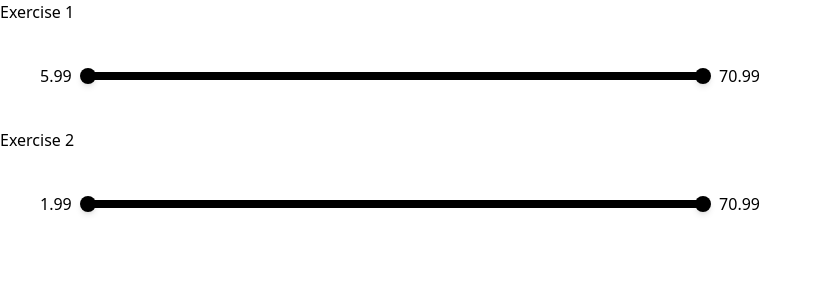
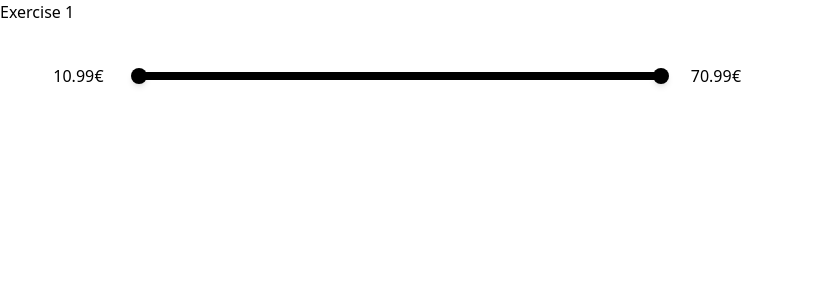
Before and after one commit to gmheinrich/mango, a Next.js app: page /exercise1 in a window 1280 px wide. Shown: the top 300 px of the page, without its empty margins (0-821 px from the left). Built offline with nearby package versions, Linux system fonts and the light colour scheme.

Commit message:
Range component updated

```diff
--- a/app/components/range.tsx
+++ b/app/components/range.tsx
@@ -1,42 +1,54 @@
 'use client';
 
-import React, { useState, useRef, useEffect } from 'react';
+import React, { useState, useRef, useEffect, ChangeEvent } from 'react';
 
-type Props = {
-  min?: number;
-  max?: number;
-  range?: number[];
-};
+interface RangeProps {
+  range: number[];
+}
 
-export const Range: React.FC<Props> = ({ min: initialMin, max: initialMax, range }) => {
-  const [minValue, setMinValue] = useState(initialMin || (range && range[0]) || 0);
-  const [maxValue, setMaxValue] = useState(initialMax || (range && range[range.length - 1]) || 100);
+interface MinMaxProps {
+  min: number;
+  max: number;
+}
+
+type Props = { rangeType: true } & RangeProps | { rangeType?: false } & MinMaxProps;
+
+export const Range: React.FC<Props> = ({ rangeType, ...props }) => {
+
+  const { range } = props as RangeProps;
+  const { min, max } = props as MinMaxProps;
+  const [initialMin, setInitialMin] = useState<number>(min || 0);
+  const [initialMax, setInitialMax] = useState<number>(max || 0);
+  const [minValue, setMinValue] = useState<number>(min || (range && range[0]) || 0);
+  const [maxValue, setMaxValue] = useState<number>(max || (range && range[range.length - 1]) || 100);
   const lineRef = useRef<HTMLDivElement>(null);
   const isRange = useRef<boolean>(Array.isArray(range) && range.length > 0 && range.every(item => typeof item === 'number'))
 
   useEffect(() => {
     if (lineRef.current) {
       if (initialMin !== undefined && initialMax !== undefined) {
-        setMinValue(initialMin);
-        setMaxValue(initialMax);
-      } else if (isRange.current) {
-        setMinValue(range[0]);
-        setMaxValue(range[range.length - 1]);
+        setInitialMin(initialMin);
+        setInitialMax(initialMax);
       }
     }
-  }, [initialMin, initialMax, range]);
+  }, [initialMin, initialMax]);
 
-  const calcPercentage = (e: MouseEvent) => {
+  const calcPercentage = (e: MouseEvent): number => {
     const { left, width } = lineRef.current.getBoundingClientRect()
     return (e.clientX - left) / width
   }
 
+  const calcNewValue = (e: MouseEvent): number => {
+    let newValueIndex = Math.round(calcPercentage(e) * (range.length - 1))
+    newValueIndex = Math.max(0, Math.min(newValueIndex, range.length - 1))
+    return range[newValueIndex]
+  }
+
   const handleMinDrag = (e: MouseEvent) => {
+    e.preventDefault()
     if (lineRef.current) {
       if (isRange.current) {
-        let newValueIndex = Math.round(calcPercentage(e) * (range.length - 1))
-        newValueIndex = Math.max(0, Math.min(newValueIndex, range.length - 1))
-        const newValue = range[newValueIndex]
+        const newValue = calcNewValue(e)
         if (newValue < maxValue) {
           setMinValue(newValue)
         }
@@ -48,11 +60,10 @@ export const Range: React.FC<Props> = ({ min: initialMin, max: initialMax, range
   };
 
   const handleMaxDrag = (e: MouseEvent) => {
+    e.preventDefault()
     if (lineRef.current) {
       if (isRange.current) {
-        let newValueIndex = Math.round(calcPercentage(e) * (range.length - 1));
-        newValueIndex = Math.max(0, Math.min(newValueIndex, range.length - 1));
-        const newValue = range[newValueIndex];
+        const newValue = calcNewValue(e)
         if (newValue > minValue) {
           setMaxValue(newValue);
         }
@@ -83,19 +94,46 @@ export const Range: React.FC<Props> = ({ min: initialMin, max: initialMax, range
   const MaxDragLeftPosition = isRange.current ? ((maxValue - range[0]) / (range[range.length - 1] - range[0])) * 100 : ((maxValue - initialMin) / (initialMax - initialMin)) * 100;
   const SelectedRangeWidth = isRange.current ? ((maxValue - minValue) / (range[range.length - 1] - range[0])) * 100 : ((maxValue - minValue) / (initialMax - initialMin)) * 100;
 
+  const handleOnChangeMinValue = (e: ChangeEvent<HTMLInputElement>) => {
+    const newValue = parseInt(e.target.value);
+    if (newValue >= 1 && newValue <= initialMax) {
+      setInitialMin(newValue);
+      setMinValue(newValue);
+    }
+  };
+
+  const handleOnChangeMaxValue = (e: ChangeEvent<HTMLInputElement>) => {
+    const newValue = parseInt(e.target.value);
+    if (newValue >= initialMin) {
+      setInitialMax(newValue);
+      setMaxValue(newValue);
+    }
+  };
+
   return (
     <div className="flex items-center justify-center w-full">
       <div className="flex items-center justify-between w-full">
-        <div className="mr-4">{minValue}</div>
-        <div ref={lineRef} className="relative w-full h-2 bg-gray-300 rounded-full">
+        <div className='relative w-[12%] mr-4'>
+          <input
+            id="minValue"
+            name="minValue"
+            type="number"
+            value={minValue}
+            onChange={handleOnChangeMinValue}
+            disabled={isRange.current}
+            className='peer w-full text-center focus:outline-2 focus:outline-black disabled:bg-inherit'
+          />
+          <span className='absolute w-4 right-3'>€</span>
+        </div>
+        <div ref={lineRef} className="relative w-[76%] h-2 bg-gray-300 rounded-full">
           <div
-            className="absolute -top-1/2 -ml-2 w-4 h-4 bg-black rounded-full shadow-md flex items-center justify-center cursor-grab"
-            style={{ left: `${MinDragLeftPosition}%` }}
+            className="absolute top-1/2 w-4 h-4 active:w-5 active:h-5 bg-black rounded-full shadow-md flex items-center justify-center cursor-grab"
+            style={{ left: `${MinDragLeftPosition}%`, transform: 'translate(-50%, -50%)' }}
             onMouseDown={handleMouseDownMin}
           ></div>
           <div
-            className="absolute -top-1/2 -ml-2 w-4 h-4 bg-black rounded-full shadow-md flex items-center justify-center cursor-grab"
-            style={{ left: `${MaxDragLeftPosition}%` }}
+            className="absolute top-1/2 w-4 h-4 active:w-5 active:h-5 bg-black rounded-full shadow-md flex items-center justify-center cursor-grab"
+            style={{ left: `${MaxDragLeftPosition}%`, transform: 'translate(-50%, -50%)' }}
             onMouseDown={handleMouseDownMax}
           ></div>
           <div
@@ -106,7 +144,18 @@ export const Range: React.FC<Props> = ({ min: initialMin, max: initialMax, range
             }}
           ></div>
         </div>
-        <div className='ml-4'>{maxValue}</div>
+        <div className='relative w-[12%] ml-4'>
+          <input
+            id="maxValue"
+            name="maxValue"
+            type="number"
+            value={maxValue}
+            onChange={handleOnChangeMaxValue}
+            disabled={isRange.current}
+            className="peer w-full text-center focus:outline-2 focus:outline-black disabled:bg-inherit"
+          />
+          <span className='absolute w-4 right-3'>€</span>
+        </div>
       </div>
     </div>
   );
--- a/app/exercise1/page.tsx
+++ b/app/exercise1/page.tsx
@@ -1,18 +1,11 @@
 import { Range } from "../components/range"
 
 export default function Page() {
-
-
   return (
     <>
       <h1>Exercise 1</h1>
       <div className="flex w-[800px] justify-center items-center p-10">
-              <Range min={5.99} max={70.99} />
-            </div>
-
-            <h1>Exercise 2</h1>
-            <div className="flex w-[800px] justify-center items-center p-10">
-              <Range range={[1.99, 5.99, 10.99, 30.99, 50.99, 70.99]} />
+        <Range min={10.99} max={70.99} />
       </div>
     </>
     )
--- a/app/exercise2/page.tsx
+++ b/app/exercise2/page.tsx
@@ -1,18 +1,11 @@
 import { Range } from "../components/range"
 
 export default function Page() {
-
-
   return (
     <>
-            <h1>Exercise 1</h1>
-            <div className="flex w-[800px] justify-center items-center p-10">
-              <Range min={5.99} max={70.99} />
-            </div>
-
       <h1>Exercise 2</h1>
       <div className="flex w-[800px] justify-center items-center p-10">
-              <Range range={[1.99, 5.99, 10.99, 30.99, 50.99, 70.99]} />
+        <Range range={[1.99, 5.99, 10.99, 30.99, 50.99, 70.99]} rangeType />
       </div>
     </>
   )
```
Also changed, not shown: app/globals.css (+7 -0 lines). Lines whose indentation alone changed are shown as unchanged.
